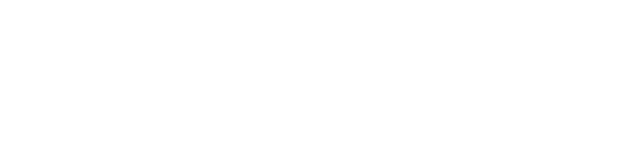
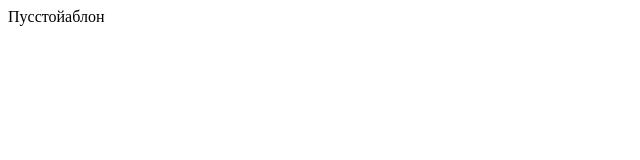
Before and after one commit to sinelamin/rsschool-cv, a plain HTML site: page index.html in a window 1280 px wide. Shown: the whole page, without its empty margins (0-640 px from the left). Drawn offline with Linux system fonts and the light colour scheme.

Commit message:
init: fix html basic structur

```diff
--- a/index.html
+++ b/index.html
@@ -7,6 +7,6 @@
     <title>Document</title>
 </head>
 <body>
-
+    Пусстойаблон
 </body>
 </html>
```
Also changed, not shown: 1 other file.
